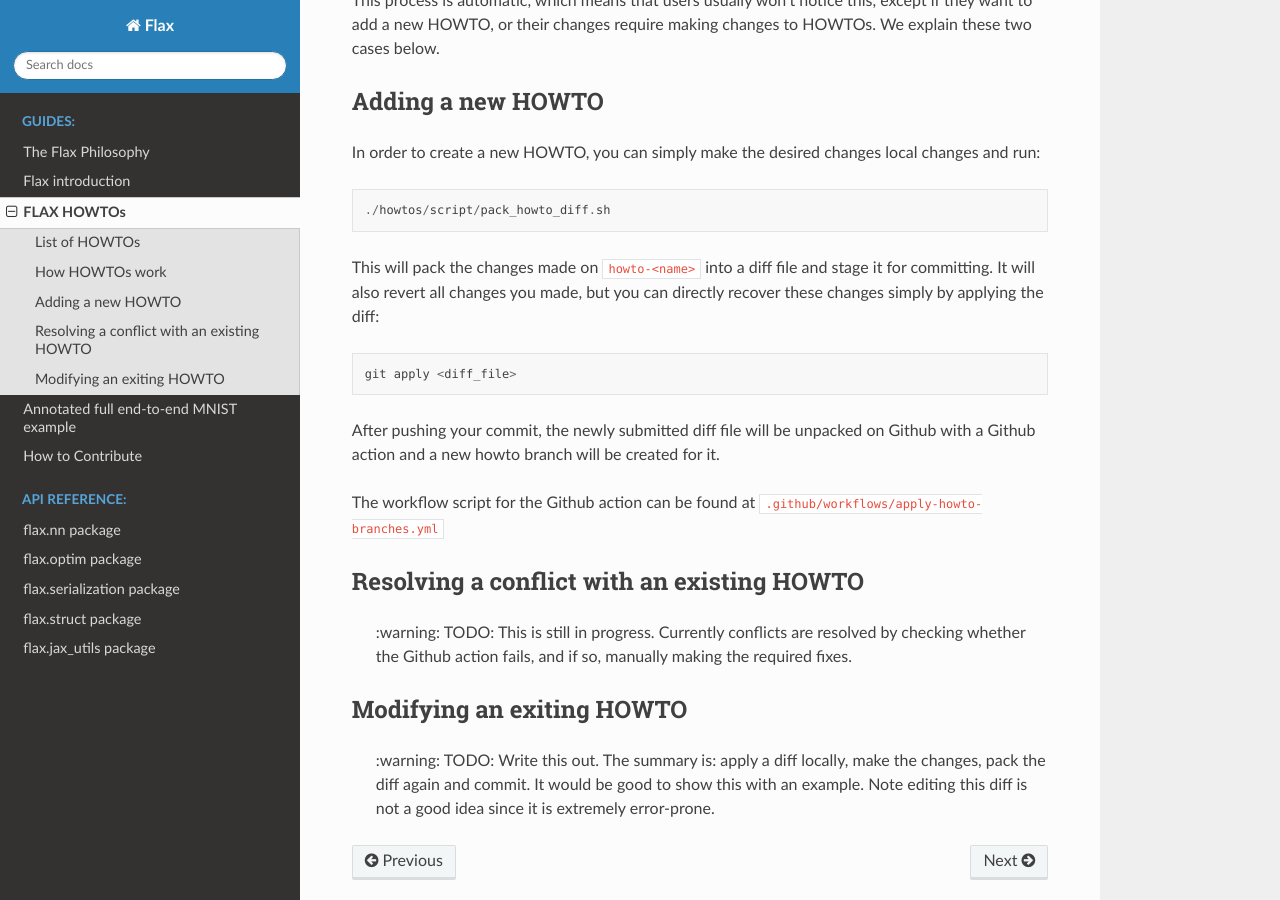
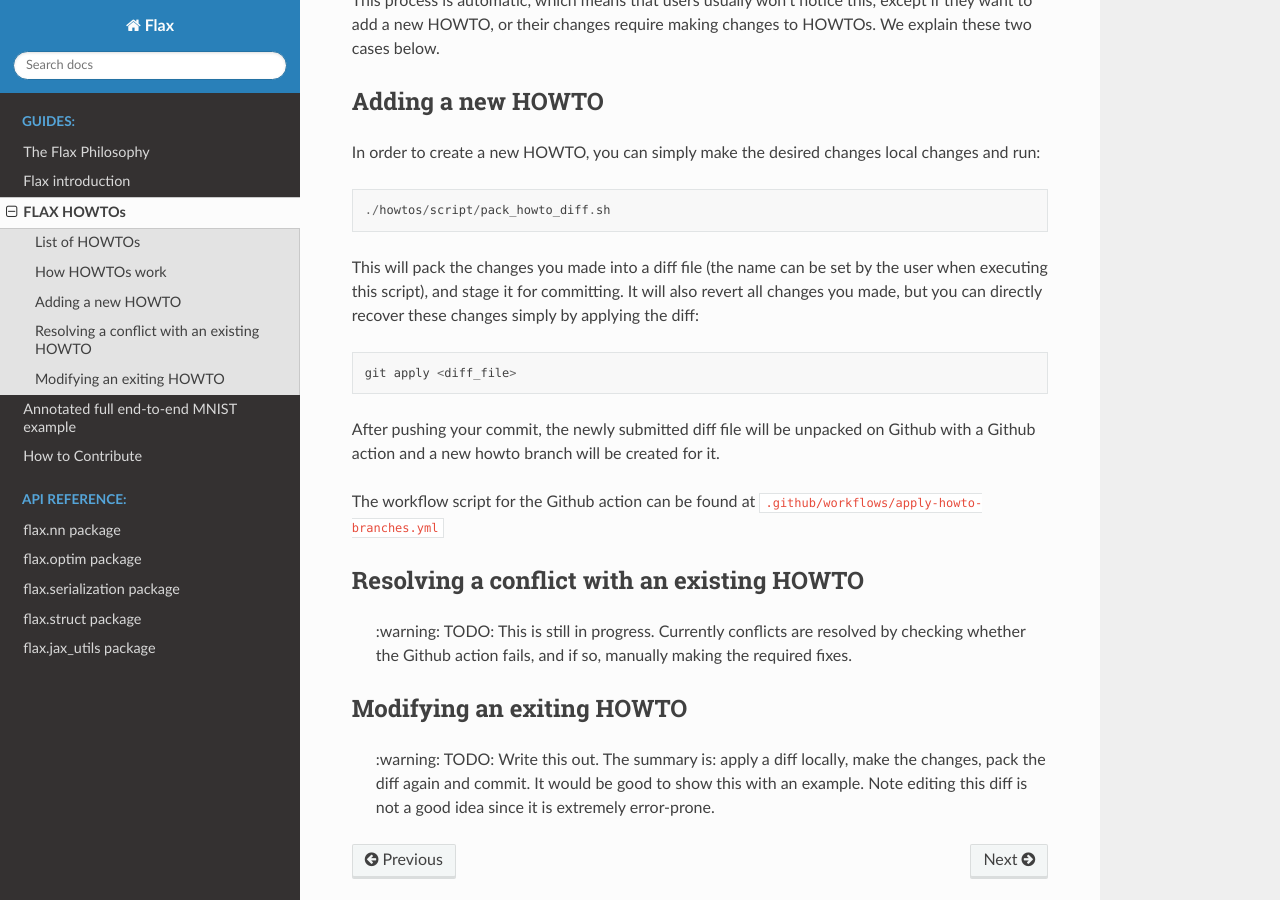
Before and after one commit to bortkomencw/flax, a Sphinx documentation site: the page built from docs/howtos.md, in a window 1280 px wide and 900 px high, scrolled down 886 px. Built offline with Sphinx 7.4.7 and the Read the Docs theme 2.0.0, drawn with Linux system fonts in a browser that asks for light colours.

Commit message:
Updated howto readme

````diff
--- a/docs/howtos.md
+++ b/docs/howtos.md
@@ -45,9 +45,10 @@ changes and run:
 ./howtos/script/pack_howto_diff.sh
 ```
 
-This will pack the changes made on `howto-<name>` into a diff file and stage it
-for committing. It will also revert all changes you made, but you can directly
-recover these changes simply by applying the diff:
+This will pack the changes you made into a diff file (the name can be set by the
+user when executing this script), and stage it for committing. It will also
+revert all changes you made, but you can directly recover these changes simply
+by applying the diff:
 
 ```
 git apply <diff_file>
````
